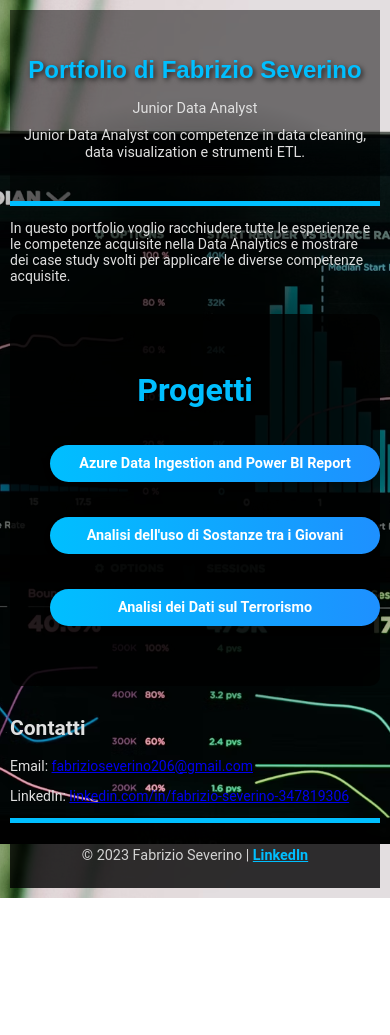
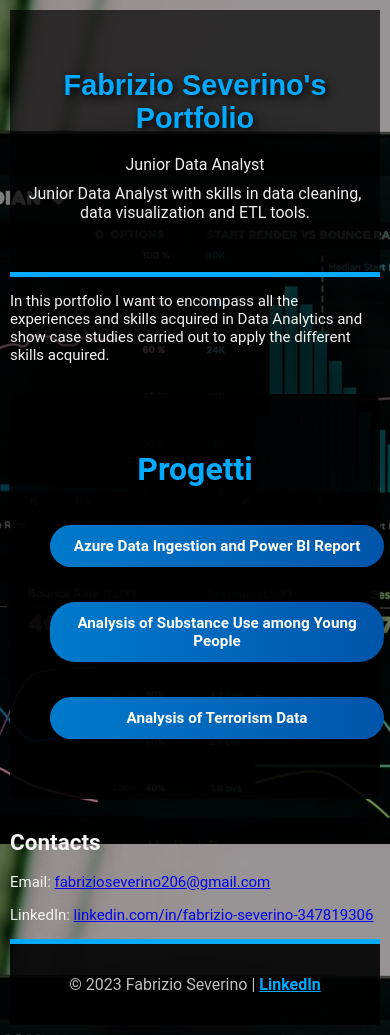
Before and after one commit to FabrizioSeverino/Portfolio, a plain HTML site: page index.html in a window 390 px wide. Before the commit the page ends 898 px from the top, so only its background shows below. Drawn offline with Linux system fonts and the light colour scheme.

Commit message:
sito web aggiornato con miglioramenti
sito aggiornato

```diff
--- a/index.html
+++ b/index.html
@@ -4,21 +4,21 @@
 <head>
     <meta charset="UTF-8">
     <meta name="viewport" content="width=device-width, initial-scale=1.0">
-    <title>Portfolio di Fabrizio Severino</title>
+    <title>Fabrizio Severino's Portfolio</title>
     <link rel="stylesheet" href="style.css">
 </head>
 
 <body>
     <!-- Header -->
     <header>
-        <h1>Portfolio di Fabrizio Severino</h1>
+        <h1>Fabrizio Severino's Portfolio</h1>
         <p>Junior Data Analyst</p>
-        <p>Junior Data Analyst con competenze in data cleaning, data visualization e strumenti ETL.</p>
+        <p>Junior Data Analyst with skills in data cleaning, data visualization and ETL tools.</p>
     </header>
 
     <!-- Sezione Informazioni -->
     <section id="about">
-        <p>In questo portfolio voglio racchiudere tutte le esperienze e le competenze acquisite nella Data Analytics e mostrare dei case study svolti per applicare le diverse competenze acquisite.</p>
+        <p>In this portfolio I want to encompass all the experiences and skills acquired in Data Analytics and show case studies carried out to apply the different skills acquired.</p>
     </section>
 
     <!-- Sezione Progetti con layout responsive -->
@@ -26,14 +26,14 @@
         <h2>Progetti</h2>
         <ul>
             <li><a href="projects/progetto1.html">Azure Data Ingestion and Power BI Report</a></li>
-            <li><a href="projects/progetto2.html">Analisi dell'uso di Sostanze tra i Giovani</a></li>
-            <li><a href="projects/progetto3.html">Analisi dei Dati sul Terrorismo</a></li>
+            <li><a href="projects/progetto2.html">Analysis of Substance Use among Young People</a></li>
+            <li><a href="projects/progetto3.html">Analysis of Terrorism Data</a></li>
         </ul>
     </section>
 
     <!-- Sezione Contatti -->
     <section id="contacts">
-        <h2>Contatti</h2>
+        <h2>Contacts</h2>
         <p>Email: <a href="mailto:fabrizioseverino206@gmail.com">fabrizioseverino206@gmail.com</a></p>
         <p>LinkedIn: <a href="https://linkedin.com/in/fabrizio-severino-347819306" target="_blank">linkedin.com/in/fabrizio-severino-347819306</a></p>
     </section>
--- a/style.css
+++ b/style.css
@@ -5,9 +5,9 @@ body {
     margin: 0;
     padding: 0;
     font-family: 'Roboto', sans-serif;
-    color: #e0e0e0;
+    color: #f5f5f5;
     background:
-        radial-gradient(circle, rgba(0, 0, 0, 0.7) 30%, rgba(0, 0, 0, 0.1) 70%),
+        radial-gradient(circle, rgba(0, 0, 0, 0.85) 30%, rgba(0, 0, 0, 0.4) 70%),
         url('/images/background_photo.png') no-repeat center center fixed;
     background-size: cover;
 }
@@ -18,20 +18,20 @@ body {
 header {
     text-align: center;
     padding: 50px;
-    background-color: rgba(0, 0, 0, 0.5);
-    border-bottom: 5px solid #00bfff;
+    background-color: rgba(0, 0, 0, 0.7);
+    border-bottom: 5px solid #00aaff;
 }
 
 header h1 {
     font-size: 3rem;
-    color: #00bfff;
-    text-shadow: 2px 2px 5px rgba(0, 0, 0, 0.7);
+    color: #00aaff;
+    text-shadow: 3px 3px 8px rgba(0, 0, 0, 0.9);
     font-family: 'Montserrat', sans-serif;
 }
 
 header p {
     font-size: 1.2rem;
-    color: #e0e0e0;
+    color: #f0f0f0;
     margin: 10px 0;
 }
 
@@ -42,7 +42,7 @@ header p {
     text-align: center;
     margin: 50px 20px;
     padding: 30px;
-    background-color: rgba(0, 0, 0, 0.8);
+    background-color: rgba(0, 0, 0, 0.9);
     border-radius: 10px;
     max-width: 800px;
     margin: 30px auto;
@@ -50,8 +50,8 @@ header p {
 
 #projects h2 {
     font-size: 2rem;
-    color: #00bfff;
-    text-shadow: 1px 1px 3px rgba(0, 0, 0, 0.5);
+    color: #00aaff;
+    text-shadow: 2px 2px 6px rgba(0, 0, 0, 0.8);
 }
 
 /* Layout dei bottoni */
@@ -69,20 +69,20 @@ header p {
 #projects a {
     display: inline-block;
     margin: 10px;
-    padding: 10px 20px;
+    padding: 12px 24px;
     color: white;
     text-decoration: none;
     font-weight: bold;
     border-radius: 25px;
-    background: linear-gradient(to right, #00bfff, #1e90ff);
-    box-shadow: 0px 4px 6px rgba(0, 0, 0, 0.2);
+    background: linear-gradient(to right, #007acc, #0055aa);
+    box-shadow: 0px 4px 8px rgba(0, 0, 0, 0.5);
     transition: transform 0.2s ease, background 0.3s ease;
 }
 
 #projects a:hover {
-    background: linear-gradient(to right, #1e90ff, #00bfff);
-    transform: translateY(-2px);
-    box-shadow: 0px 6px 12px rgba(0, 0, 0, 0.3);
+    background: linear-gradient(to right, #0055aa, #007acc);
+    transform: translateY(-3px);
+    box-shadow: 0px 6px 12px rgba(0, 0, 0, 0.6);
 }
 
 /* ========================
@@ -91,19 +91,19 @@ header p {
 footer {
     text-align: center;
     padding: 20px;
-    background-color: rgba(0, 0, 0, 0.8);
-    color: #d3d3d3;
-    border-top: 5px solid #00bfff;
+    background-color: rgba(0, 0, 0, 0.9);
+    color: #c0c0c0;
+    border-top: 5px solid #00aaff;
 }
 
 footer a {
-    color: #00bfff;
+    color: #00aaff;
     font-weight: bold;
     transition: color 0.3s ease;
 }
 
 footer a:hover {
-    color: #e0e0e0;
+    color: #f5f5f5;
 }
 
 /* ========================
@@ -111,16 +111,16 @@ footer a:hover {
 ======================== */
 @media (max-width: 768px) {
     body {
-        font-size: 14px;
+        font-size: 15px;
         padding: 10px;
     }
 
     header {
-        padding: 30px 10px;
+        padding: 40px 10px;
     }
 
     header h1 {
-        font-size: 2rem;
+        font-size: 2.5rem;
     }
 
     header p {
@@ -134,28 +134,28 @@ footer a:hover {
 
     #projects a {
         font-size: 1rem;
-        padding: 10px;
+        padding: 12px;
         width: 100%;
         text-align: center;
     }
 
     footer {
-        font-size: 0.9rem;
-        padding: 10px;
+        font-size: 1rem;
+        padding: 15px;
     }
 }
 
 @media (max-width: 480px) {
     header h1 {
-        font-size: 1.5rem;
+        font-size: 1.8rem;
     }
 
     header p {
-        font-size: 0.9rem;
+        font-size: 1rem;
     }
 
     #projects a {
-        font-size: 0.9rem;
+        font-size: 0.95rem;
     }
 }
 
```
